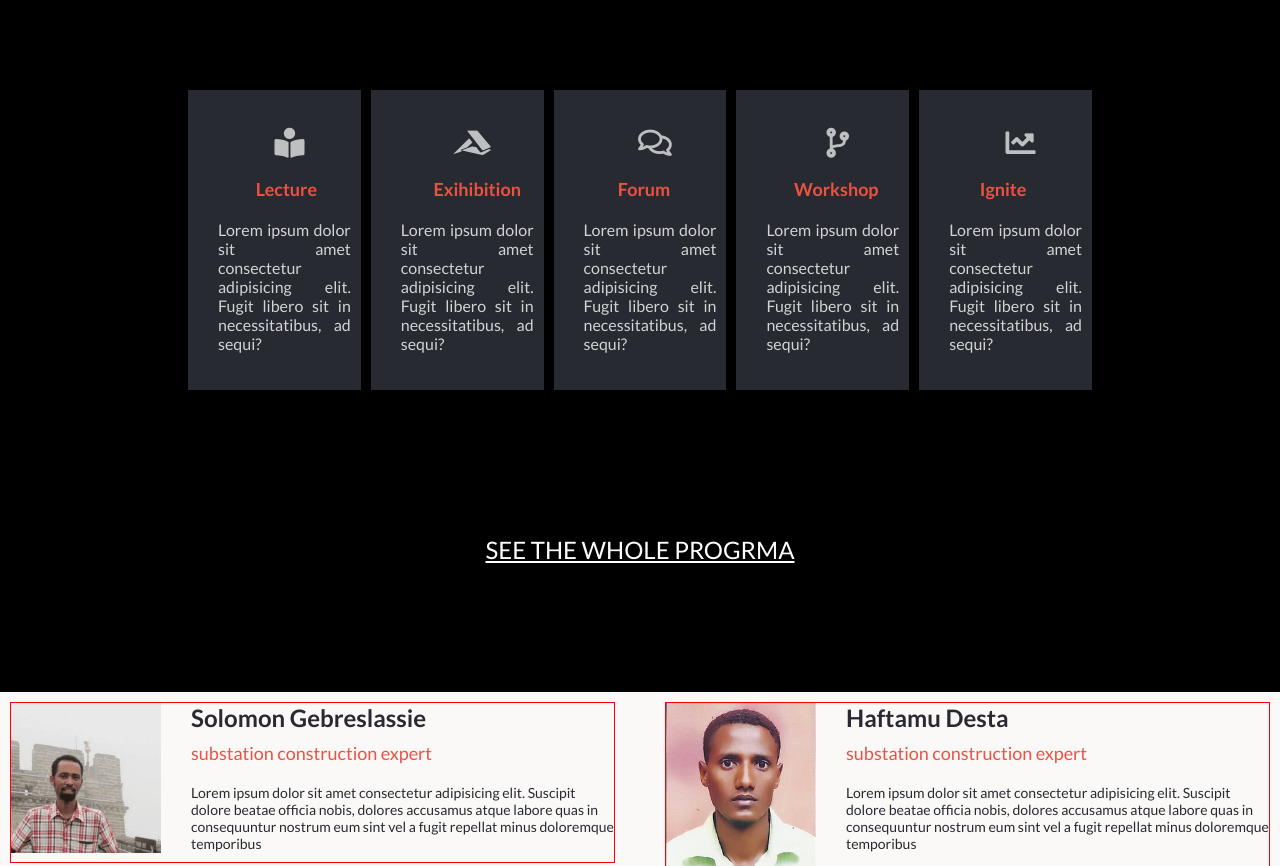
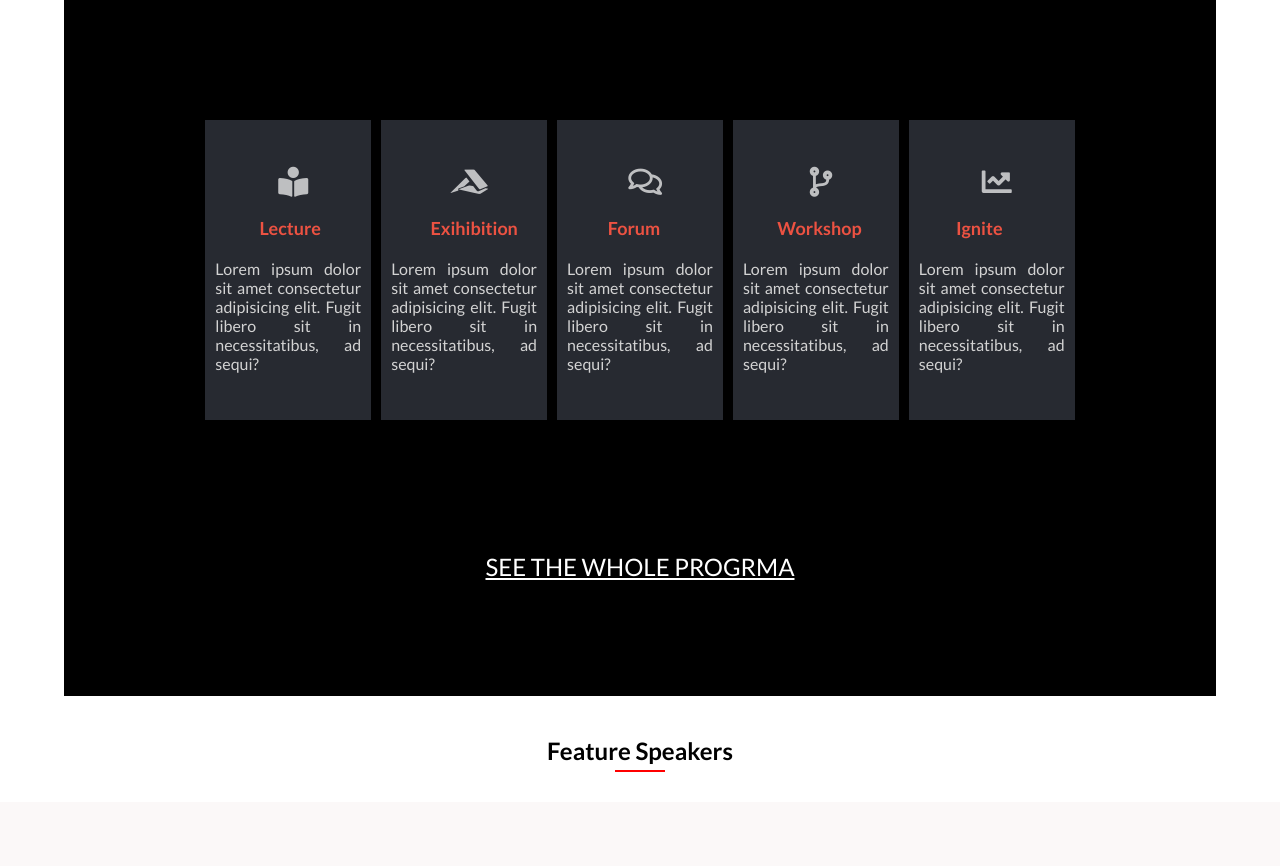
Before and after one commit to solog0039/capstone-project, a website: page index.html in a window 1280 px wide. Shown: the part 1240-2106 px from the top of the page. Drawn offline with Linux system fonts and the light colour scheme; a web font is replaced by a local one.

Commit message:
feedback given by the reviewer have corrected

```diff
--- a/general.css
+++ b/general.css
@@ -29,7 +29,7 @@
   display: flex;
   flex-direction: column;
   height: 94vh;
-  width: 100vw;
+  /* width: 100vw; */
   background-image: url(/assets/backgroundM.png);
   background-repeat: no-repeat;
   background-size: cover;
--- a/index.css
+++ b/index.css
@@ -4,7 +4,7 @@
   flex: 1;
   width: 100vw;
   margin: 30px;
-  margin-top: 5%;
+  /* margin-top: 5%; */
 }
 
 .special-color {
@@ -75,15 +75,24 @@
   display: flex;
   flex-direction: column;
   background-color: #000;
-  margin-top: 60px;
-  height: 80%;
+  /* margin-top: 60px; */
+  margin-left: 5%;
+  margin-right: 5%;
+  /* height: 80%; */
 }
+
+/* .main-bussiness {
+  display: block;
+  width: 95%;
+  margin: some_value auto
+  } */
 
 .main-hr {
   display: flex;
   flex-direction: column;
-  justify-content: center;
+  /* justify-content: center; */
   align-items: center;
+  margin-bottom: 30px;
 }
 
 .main-p {
@@ -102,15 +111,17 @@ hr.line-m {
 .programs {
   display: flex;
   flex-direction: column;
+  /* align-items: center;
+  justify-content: center; */
   margin-left: 10%;
   margin-right: 10%;
-  width: 90%;
+  width: 80%;
 }
 
 .programs > div {
   display: flex;
   justify-content: center;
-  width: 95%;
+  /* width: 95%; */
   align-items: center;
   background-color: #272a31;
   margin-bottom: 17px;
@@ -206,7 +217,25 @@ hr.line-m {
   padding: 40px 0 40px 0;
 }
 
-.under-line {
+/* .under-line {
+  align-items: center;
+  font-family: "lato", sans-serif;
+  font-size: 24px;
+  color: #272a31;
+  font-weight: bold;
+  text-align: center;
+  padding-bottom: 5px;
+} */
+
+.hr-feature-line {
+  display: flex;
+  flex-direction: column;
+  justify-content: center;
+  align-items: center;
+  padding-bottom: 30px;
+}
+
+.feature-h2 {
   align-items: center;
   font-family: "lato", sans-serif;
   font-size: 24px;
@@ -215,8 +244,7 @@ hr.line-m {
   text-align: center;
   padding-bottom: 5px;
 }
-
-hr.line-speaker {
+.feature-speaker-line {
   width: 80px;
   border: 1px solid red;
 }
@@ -358,7 +386,7 @@ hr.line-speaker {
     align-items: center;
     padding: 100px;
     width: 100%;
-    border: 1px solid red;
+    /* border: 1px solid red; */
   }
 
   .hello {
@@ -409,9 +437,9 @@ hr.line-speaker {
   .programs > div {
     display: flex;
     flex-direction: column;
-    padding-left: 30px;
+    padding-left: 10px;
     height: 300px;
-    width: 15%;
+    width: 18%;
   }
 
   .programs > div > i {
@@ -464,16 +492,32 @@ hr.line-speaker {
     align-items: center;
   }
 
+  .hr-feature-line {
+    display: flex;
+    flex-direction: column;
+    justify-content: center;
+    align-items: center;
+  }
+
+  .feature-h2 {
+    padding-top: 40px;
+    font-family: "lato", sans-serif;
+    font-size: 24px;
+    color: #000;
+    padding-bottom: 5px;
+  }
+  .feature-speaker-line {
+    width: 50px;
+    border: 1px solid red;
+  }
   .feature-speaker {
+    padding-top: 100px;
     display: grid;
     grid-template-columns: 1fr 1fr;
     column-gap: 50px;
     background: rgba(250, 246, 246, 0.705);
   }
 
-  .profesionalist {
-    border: 1px solid red;
-  }
 
   /* partners  */
 
--- a/index.html
+++ b/index.html
@@ -135,8 +135,12 @@
       </div>
 
     </section>
-    <section class="feature-speaker">
-
+    <section class="feature-speakers">
+      <div class="hr-feature-line">
+        <h2 class="feature-h2">Feature Speakers</h2>
+        <hr class="feature-speaker-line">
+      </div>
+      <div class="feature-speaker"></div>
     </section>
     <section class="partners-d">
       <div class="h2-hr-part">
```
Also changed, not shown: README.md.
